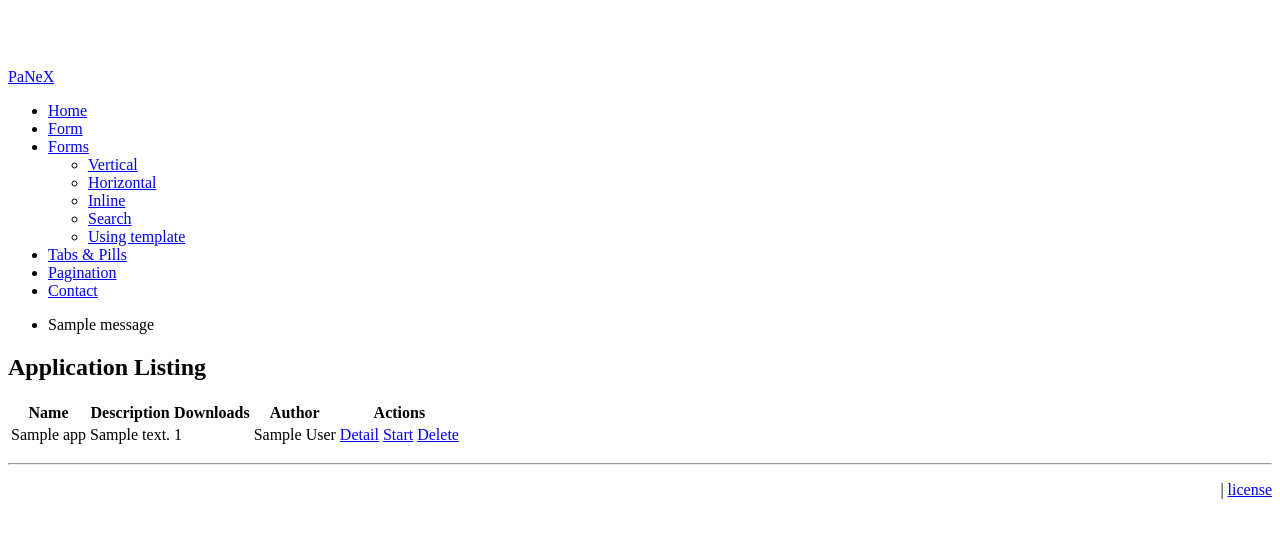
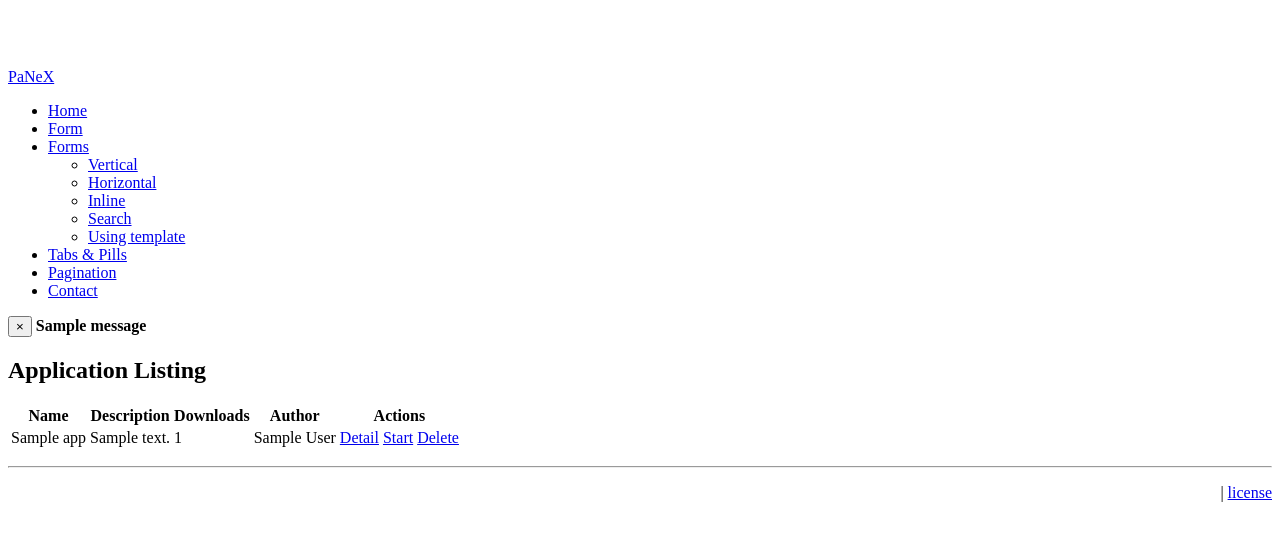
Before and after one commit to abhishekreddy1206/panex-web, a Django app: page /app/ in a window 1280 px wide. Shown: the top 541 px of the page. Run offline with Django 3.2, Linux system fonts and the light colour scheme; tables that the repository leaves empty hold one stand-in row (values such as "Sample post"); one stand-in notice (Sample message) is shown; parts of the project's set-up code (start-up, migrations or seed data) failed here and were passed over; some libraries are stand-ins or nearby versions.

Commit message:
Correct way of doing messages

```diff
--- a/app/templates/app/index.html
+++ b/app/templates/app/index.html
@@ -2,12 +2,14 @@
 
 {% block content %}
 {% if messages %}
-<ul class="alert">
     {% for message in messages %}
-    <li{% if message.tags %} class="{{ message.tags }}"{% endif %}>{{ message }}</li>
+        <div class="alert {% if message.tags %} {{ message.tags }} {%endif%}" >
+            <button type="button" class="close" data-dismiss="alert">×</button>
+            <strong>{{message}}</strong>
+        </div>
     {% endfor %}
-</ul>
 {% endif %}
+
 <h2>
     Application Listing
 </h2>
```
